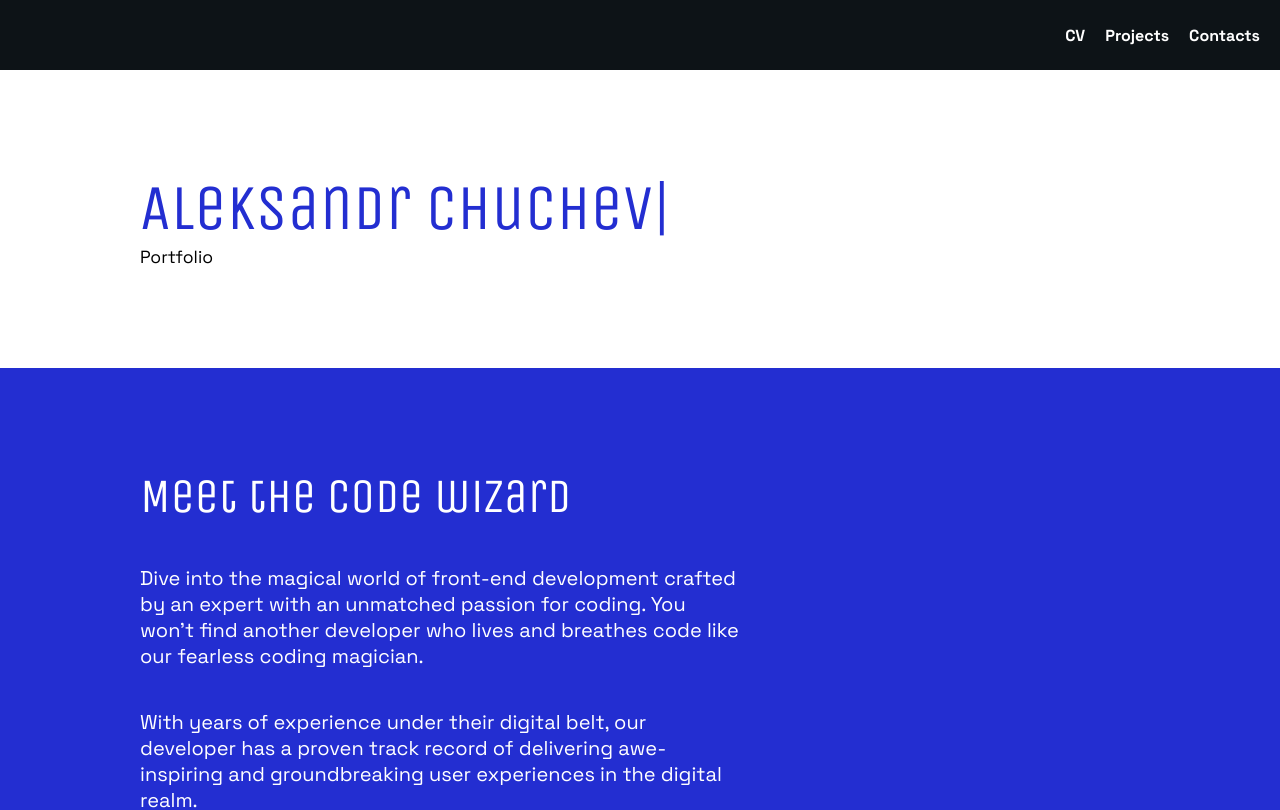
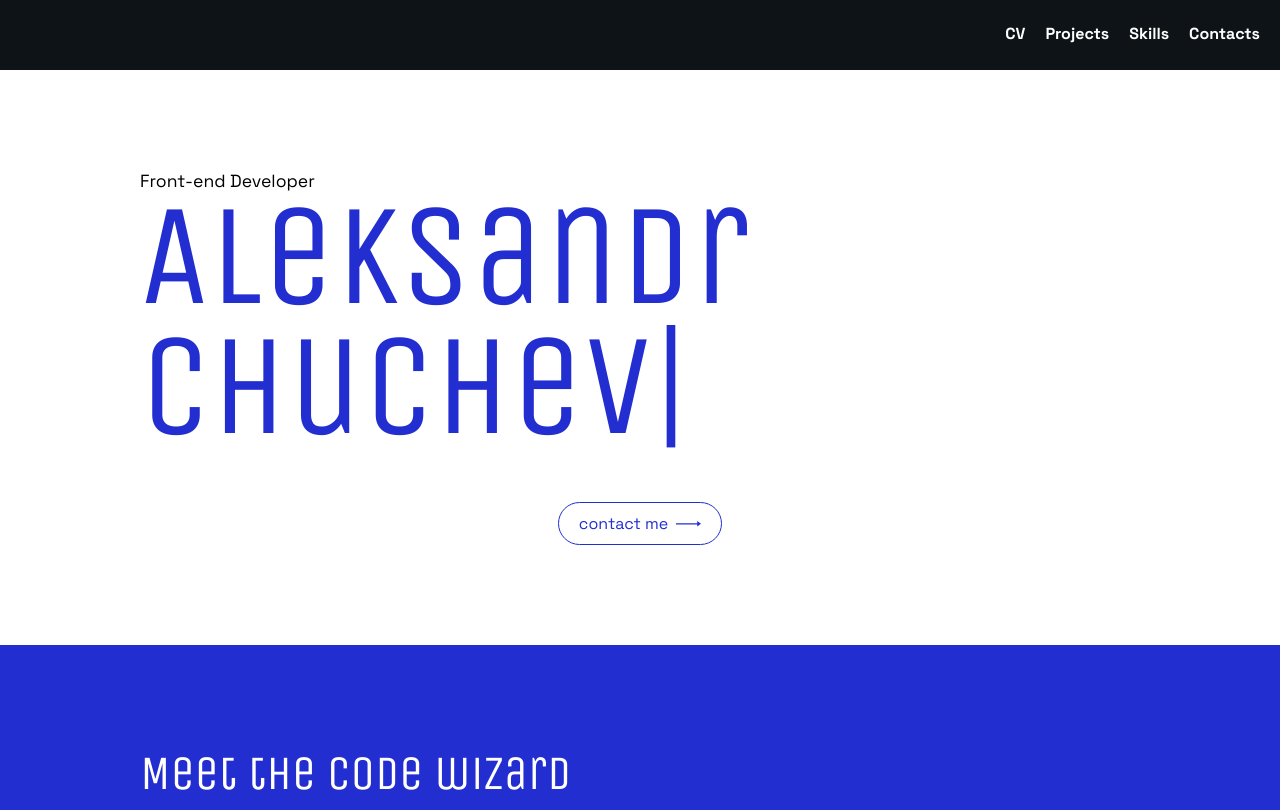
Before and after one commit to LoginamNet/aleksandr-chuchev-cv, a React (Vite) app: page / in a window 1280 px wide. Shown: the top 810 px of the page. Built offline with nearby package versions, Linux system fonts and the light colour scheme.

Commit message:
refactor: refactor header & footer buttons and styles

```diff
--- a/src/components/cv-skills/cv-skills.tsx
+++ b/src/components/cv-skills/cv-skills.tsx
@@ -5,7 +5,7 @@ import './cv-skills.css';
 
 function Skills() {
   return (
-    <section className="section section-dark">
+    <section className="section section-dark" id="skills">
       <div className="wrapper cv-skills">
         <h3 className="text-color-peperment">Powered by Potent Skills</h3>
         {SKILLS_DATA.map((el, key) => (
--- a/src/components/cv-title/cv-title.css
+++ b/src/components/cv-title/cv-title.css
@@ -1,6 +1,7 @@
 .cv-title {
   display: flex;
   flex-direction: column;
+  gap: 50px;
   padding: 100px 0;
 }
 
@@ -14,8 +15,32 @@
   font-size: 1.1rem;
 }
 
+.cv-title__text-box h1 {
+  width: 300px;
+  height: 260px;
+  font-size: 144px;
+  line-height: 0.9;
+}
+
 .cv-title__cursor {
   animation: cursor 1s infinite 1s step-end;
+}
+
+.cv-title__button {
+  display: flex;
+  align-self: center;
+  align-items: center;
+  gap: 8px;
+  width: fit-content;
+  padding: 10px 20px;
+  color: var(--cv-blue);
+  font-family: 'Space Grotesk';
+  font-size: 16px;
+  text-decoration: none;
+  background-color: transparent;
+  border: 1px solid var(--cv-blue);
+  border-radius: 50px;
+  cursor: pointer;
 }
 
 @keyframes cursor {
@@ -28,10 +53,27 @@
   .cv-title {
     padding: 80px 40px;
   }
+
+  .cv-title__text-box h1 {
+    height: 173px;
+    font-size: 96px;
+  }
+}
+
+@media (max-width: 899px) {
+  .cv-title__text-box h1 {
+    height: 130px;
+    font-size: 72px;
+  }
 }
 
 @media (max-width: 519px) {
   .cv-title {
     padding: 60px 20px;
   }
+
+  .cv-title__text-box h1 {
+    height: 116px;
+    font-size: 64px;
+  }
 }
--- a/src/components/cv-title/cv-title.tsx
+++ b/src/components/cv-title/cv-title.tsx
@@ -1,4 +1,6 @@
 import { useState, useEffect } from 'react';
+import { HashLink } from 'react-router-hash-link';
+
 import './cv-title.css';
 
 function Title() {
@@ -20,12 +22,15 @@ function Title() {
     <section className="section section-white">
       <div className="wrapper cv-title">
         <div className="cv-title__text-box">
+          <span className="cv-title__text text-color-dark">Front-end Developer</span>
           <h1 className="small-text text-color-blue">
             {text}
             <span className="cv-title__cursor">|</span>
           </h1>
-          <span className="cv-title__text text-color-dark">Portfolio</span>
         </div>
+        <HashLink to="#contacts" className="cv-title__button">
+          contact me <img src="/common/arrow.svg" alt="" />
+        </HashLink>
       </div>
     </section>
   );
--- a/src/layout/header/header.css
+++ b/src/layout/header/header.css
@@ -21,8 +21,19 @@
 }
 
 .menu-link {
+  padding-bottom: 4px;
   font-family: 'Space Grotesk';
   font-weight: 700;
   text-decoration: none;
   cursor: pointer;
 }
+
+.menu-link__underline {
+  background: linear-gradient(var(--cv-peperment) 0 0) var(--p, 0) 100% / var(--d, 0) 2px no-repeat;
+  transition: 0.3s, background-position 0s 0.3s;
+}
+
+.menu-link__underline:hover {
+  --d: 100%;
+  --p: 100%;
+}
--- a/src/layout/header/header.tsx
+++ b/src/layout/header/header.tsx
@@ -8,13 +8,16 @@ function Header() {
     <header className="header section-dark text-color-white">
       <div className="header-box">
         <nav className="header-menu">
-          <Link to="/" className="menu-link text-color-white">
+          <Link to="/" className="menu-link menu-link__underline text-color-white">
             CV
           </Link>
-          <Link to="/" className="menu-link text-color-white">
+          <Link to="/" className="menu-link menu-link__underline text-color-white">
             Projects
           </Link>
-          <HashLink to="#contacts" className="menu-link text-color-white">
+          <HashLink to="#skills" className="menu-link menu-link__underline text-color-white">
+            Skills
+          </HashLink>
+          <HashLink to="#contacts" className="menu-link menu-link__underline text-color-white">
             Contacts
           </HashLink>
         </nav>
```
Also changed, not shown: public/common/arrow.svg (added).
